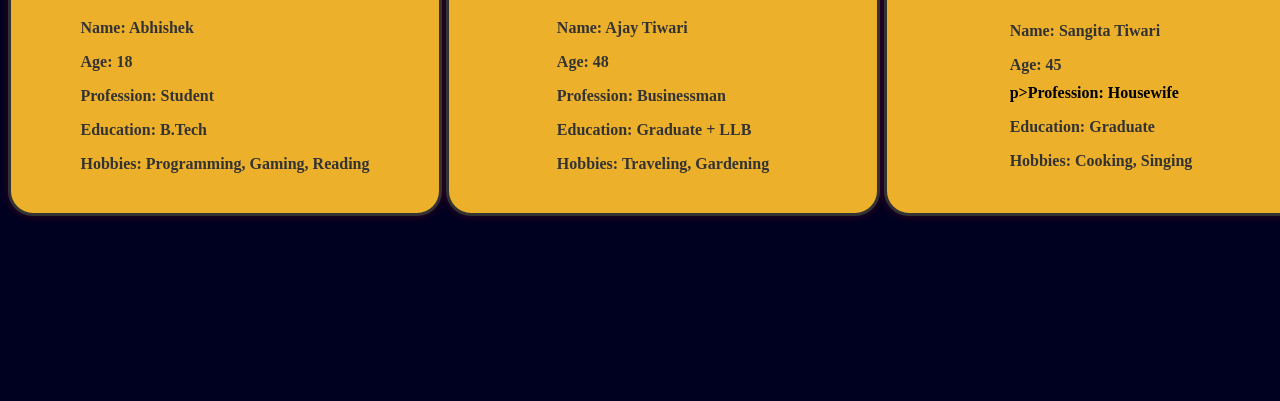
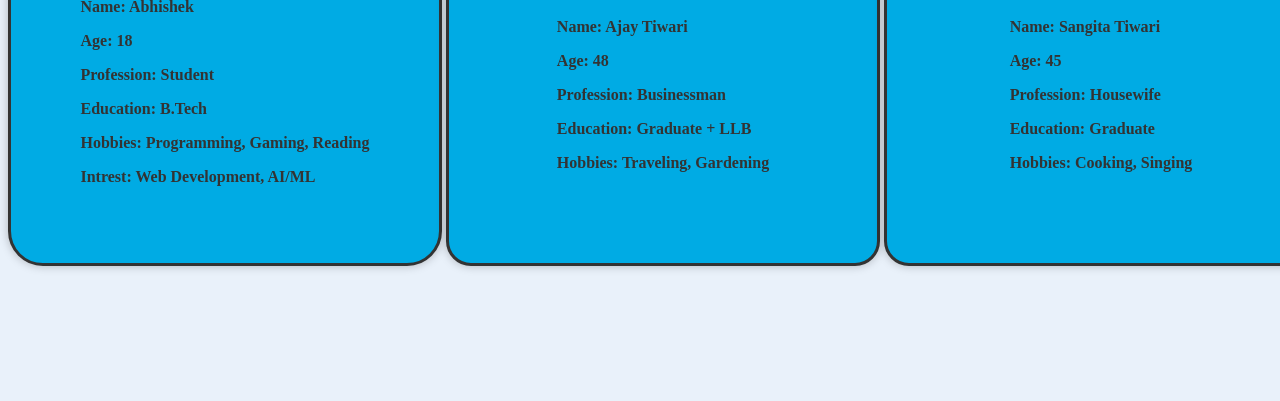
Before and after one commit to Abhi2083/Profile, a plain HTML site: page index.html in a window 1280 px wide. Shown: the part 415-816 px from the top of the page. Drawn offline with Linux system fonts and the light colour scheme.

Commit message:
Update index.html

```diff
--- a/index.html
+++ b/index.html
@@ -10,27 +10,67 @@
         align-items: center;
         height: 100vh;
       }
-      .profile-card {
+      .profile-card1 {
         display: flex;
         justify-content: center;
         align-items: center;
         width: 100%;
-        height: 400px;
-        background-color: #edb02b;
-        border-radius: 25px;
-        box-shadow: 0px 0px 10px rgba(206, 29, 29, 0.25);
+        height: 500px;
+        background-color: #00ABE4;
+        border-radius: 35px;
+        box-shadow: 0px 0px 10px rgba(0, 0, 0, 0.25);
         padding: 20px;
         flex-direction: column;
         border: 3px solid #333;
         transition: all 0.3s ease-in-out;
       }
-      .profile-card:hover {
+      .profile-card2 {
+        display: flex;
+        justify-content: center;
+        align-items: center;
+        width: 100%;
+        height: 500px;
+        background-color: #00ABE4;
+        border-radius: 25px;
+        box-shadow: 0px 0px 10px rgba(0, 0, 0, 0.25);
+        padding: 20px;
+        flex-direction: column;
+        border: 3px solid #333;
+        transition: all 0.3s ease-in-out;
+      }
+      .profile-card3 {
+        display: flex;
+        justify-content: center;
+        align-items: center;
+        width: 100%;
+        height: 500px;
+        background-color: #00ABE4;
+        border-radius: 25px;
+        box-shadow: 0px 0px 10px rgba(3, 3, 3, 0.25);
+        padding: 20px;
+        flex-direction: column;
+        border: 3px solid #333;
+        transition: all 0.3s ease-in-out;
+      }
+      .profile-card1:hover {
         transform: translateY(-10px);
-        box-shadow: 0px 20px 30px rgba(206, 29, 29, 0.25);
+        box-shadow: 0px 20px 30px rgba(0, 0, 0, 0.25);
       }
-      h2 {
+      .profile-card2:hover {
+        transform: translateY(-10px);
+        box-shadow: 0px 20px 30px rgba(0, 0, 0, 0.25);
+      }
+      .profile-card3:hover {
+        transform: translateY(-10px);
+        box-shadow: 0px 20px 30px rgba(0, 0, 0, 0.25);
+      }
+      h1 {
         margin-bottom: 20px;
-        color: #333;
+        color: rgb(0, 0, 0);
+      }
+      h1:hover {
+        transform: translateY(-10px);
+        box-shadow: 0px 20px 30px #203354;
       }
       p {
         color: #333;
@@ -55,18 +95,21 @@
       }
     </style>
   </head>
-  <body bgcolor="rgb(29, 26, 219)">
+  <body bgcolor="#E9F1FA">
     <div class="container">
-        <div class="profile-card">
+        <div class="profile-card1">
             <img src="me.jpg" alt="Me">
-            <h1>Me</h1>
+            <h1>Myself</h1>
             <b><p>Name: Abhishek</p>
             <p>Age: 18</p>
             <p>Profession: Student</p>
             <p>Education: B.Tech</p>
-            <p>Hobbies: Programming, Gaming, Reading</p></b>
+            <p>Hobbies: Programming, Gaming, Reading</p>
+            <p>Intrest: Web Development, AI/ML </p>
+            <p></p>
+          </b>
           </div>
-      <div class="profile-card">
+      <div class="profile-card2">
         <img src="father.jpeg" alt="Father">
         <h1>Father</h1>
         <b><p>Name: Ajay Tiwari</p>
@@ -76,11 +119,12 @@
         <p>Hobbies: Traveling, Gardening</p>
      </b>
       </div>
-      <div class="profile-card">
+      <div class="profile-card3">
         <img src="mother.jpeg" alt="Mother">
         <h1>Mother</h1>
         <b><p>Name: Sangita Tiwari</p>
-        <p>Age: 45</p>p>Profession: Housewife</p>
+        <p>Age: 45</p>
+        <p>Profession: Housewife</p>
         <p>Education: Graduate</p>
         <p>Hobbies: Cooking, Singing</p></b>
       </div>
```
